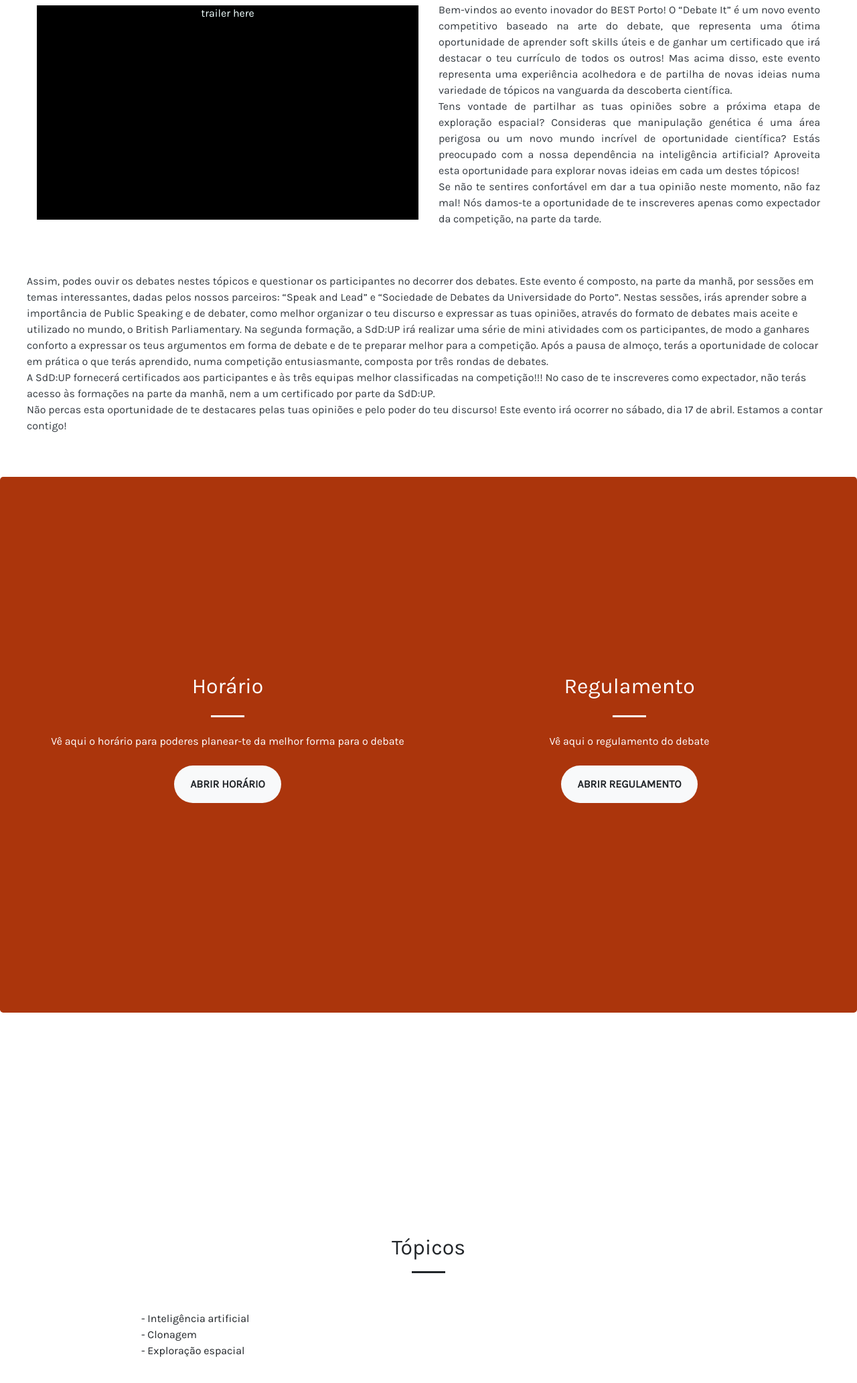
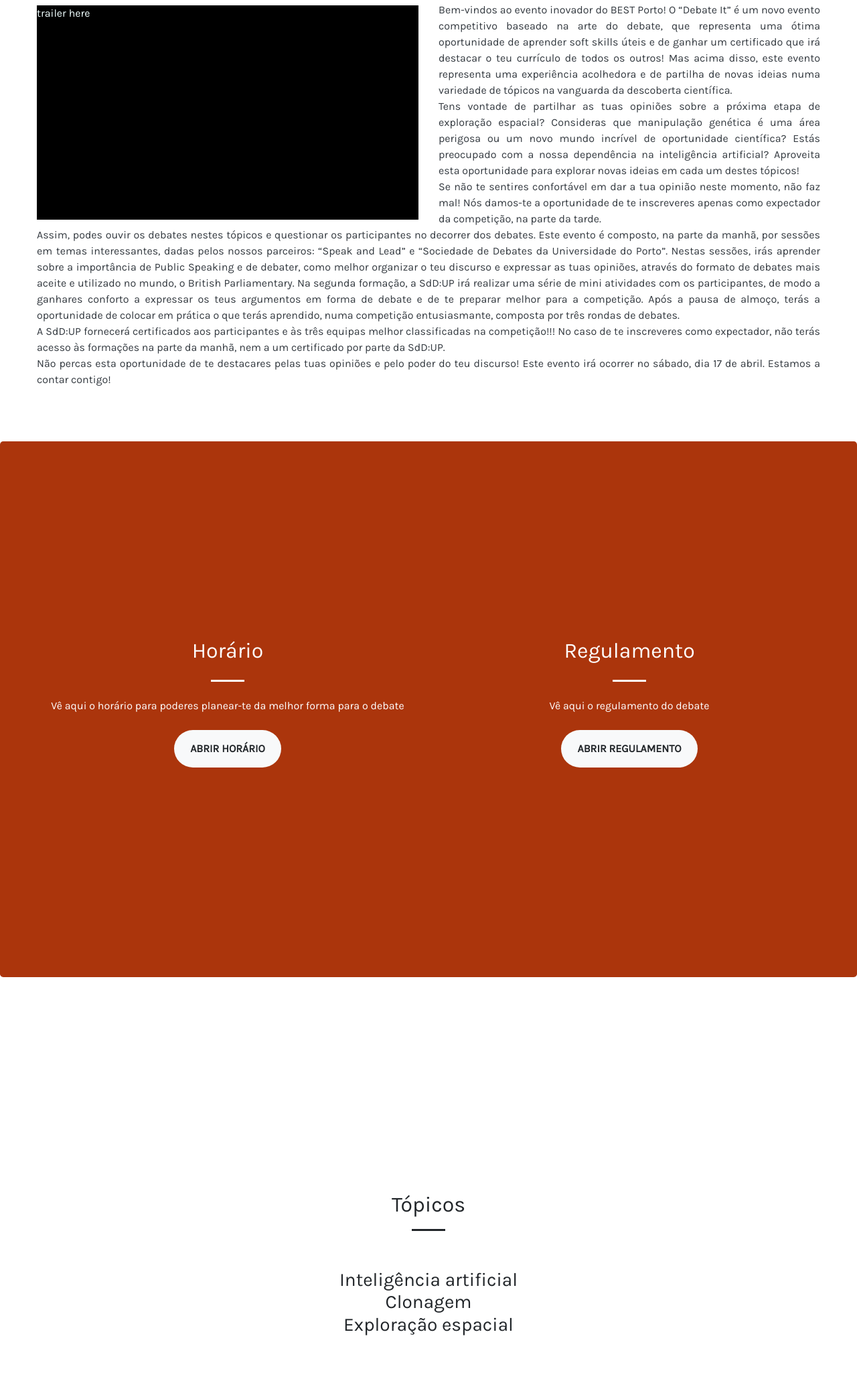
Before and after one commit to BEST-Porto/site-debateIt, a plain HTML site: page index.html in a window 1280 px wide. Shown: the part 950-3015 px from the top of the page at 67% size. Drawn offline with Linux system fonts and the light colour scheme.

Commit message:
final changes

```diff
--- a/index.html
+++ b/index.html
@@ -140,7 +140,7 @@
                 <hr class="my-4">
             </div>
             <div class="row">
-                <div class="col-lg-6 text-center" style="margin-top:5px; min-height:50vh">
+                <div class="col-lg-6 " style="margin-top:5px; min-height:32vh">
                     <div class="aspect-ratio" style="background-color: black; color: azure;">
                         <!-- <iframe width="560" height="275" src="https://www.youtube.com/embed/H6uhVGlUNf4" frameborder="0"
                             allow="accelerometer; autoplay; encrypted-media; gyroscope; picture-in-picture"
@@ -148,9 +148,9 @@
                             trailer here
                     </div>
                 </div>
-                <div class="col-lg-6 text-center">
+                <div class="col-lg-6 ">
 
-                    <p align="justify">
+                    <p align="justify" class="mb-0">
                         Bem-vindos ao  evento inovador do BEST Porto! O “Debate It” é um novo evento competitivo baseado
                         na arte do debate, que representa uma ótima oportunidade de aprender soft skills úteis e de
                         ganhar um certificado que irá destacar o teu currículo de todos os outros! Mas acima disso,
@@ -167,6 +167,10 @@
                     </p>
 
                 </div>
+            </div>
+            <div class="row">
+                <div class="col-12">
+                    <p align="justify">
                         Assim, podes ouvir os debates nestes tópicos e questionar os participantes no decorrer dos debates.
                         Este evento é composto, na parte da manhã, por sessões em temas interessantes, dadas pelos nossos
                         parceiros: “Speak and Lead” e “Sociedade de Debates da Universidade do Porto”. Nestas sessões,
@@ -184,7 +188,10 @@
                         <br>
                         Não percas esta oportunidade de te destacares pelas tuas opiniões e pelo poder do teu discurso!
                         Este evento irá ocorrer no sábado, dia 17 de abril. Estamos a contar contigo!
+                    </p>
                 </div>
+            </div>
+
     </section>
 
 
@@ -219,24 +226,23 @@
     <section id="topics" class="vertical-center" style="background-color: white ;">
         <div class="container">
             <div class="row">
-                <div class="mx-auto text-center">
-                    <h2 class="section-heading ">Tópicos</h2>
-                    <hr class=" my-3">
+                <div class="mx-auto text-center" >
+                    <h2 class="section-heading " >Tópicos</h2>
+                    <hr class=" my-3 ">
                 </div>
             </div>
-            <div class="row" style="padding-top: 40px">
-                <div class="col-md-2 col-sm-0"></div>
+            <div class="row justify-content-center" style="padding-top: 40px">
+
                 <div class="col-sm-12 col-md-8">
-                    <div>
-                        <p class="" align="justify">
-                            - Inteligência artificial
+                    <div style="text-align: center;">
+                        <h3 class="" align="center">
+                            Inteligência artificial
                             <br>
-                            - Clonagem
+                            Clonagem
                             <br>
-                            - Exploração espacial
-                        </p>
+                            Exploração espacial
+                        </h3>
                     </div>
-                    <div class="col-md-2 col-sm-0"></div>
 
             </div>
         </div>
```
Lines whose indentation alone changed are shown as unchanged.
